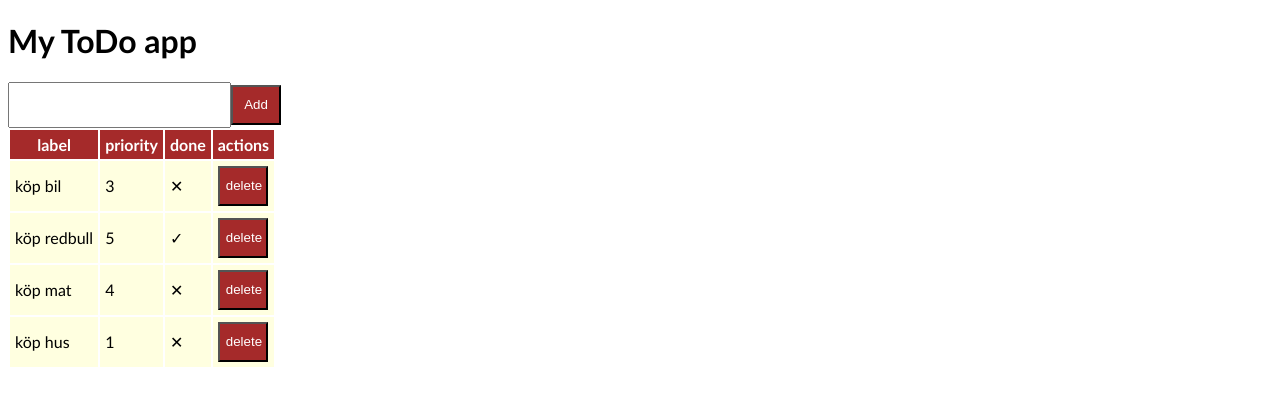
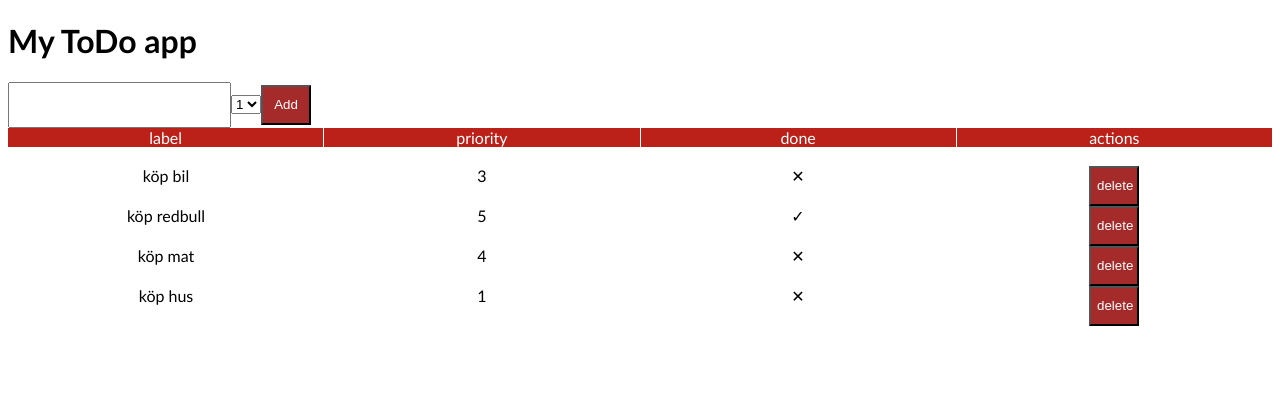
Before and after one commit to TE42018/ToDo-Jonatan, an Angular app: page / in a window 1280 px wide. Shown: the top 406 px of the page. Built offline with nearby package versions, Linux system fonts and the light colour scheme.

Commit message:
improved style with flex

```diff
--- a/src/app/app.component.html
+++ b/src/app/app.component.html
@@ -2,24 +2,35 @@
     {{title}}
 </h1>
 
-<input type="text" #newTodo />
-<button (click)="addTodo(newTodo.value); newTodo.value=''">Add</button>
+<div>
+    <input type="text" #newTodo />
+    <select>
+        <option *ngFor="let option of [1,2,3,4,5]">{{option}}</option>
+    </select>
+    <button (click)="addTodo(newTodo.value); newTodo.value=''">Add</button>
+</div>
 
-<table>
-    <tr>
-        <th>label</th>
-        <th>priority</th>
-        <th>done</th>
-        <th>actions</th>
-    </tr>
-    <tr *ngFor="let todo of todos">
-        <td>{{todo.label}}</td>
-        <td>{{todo.priority}}</td>
-        <td>{{todo.done ? '&#10003;' : '&#10005;'}}</td>
-        <td>
-            <button (click)="deleteTodo(todo)">delete</button>
-        </td>
-    </tr>
-</table>
+
+
+
+
+<div class="list-container">
+    <div class="row header">
+        <span class="item">label</span>
+        <span class="item">priority</span>
+        <span class="item">done</span>
+        <span class="item">actions</span>
+    </div> <br>
+    <div class="body">
+        <div *ngFor="let todo of todos" class="row">
+            <span class="item">{{todo.label}}</span>
+            <span class="item">{{todo.priority}}</span>
+            <span class="item">{{todo.done ? '&#10003;' : '&#10005;'}}</span>
+            <span class="item">
+                <button (click)="deleteTodo(todo)">delete</button>
+            </span>
+        </div>
+    </div>
+</div>
 
 <router-outlet></router-outlet>
--- a/src/app/app.component.scss
+++ b/src/app/app.component.scss
@@ -1,12 +1,3 @@
-td {
-background: lightyellow;
-padding: 5px;
-}
-th {
-    background: brown;
-    color: white;
-    padding: 5px;
-}
 input {
     height: 40px;
     width: 215px;
@@ -17,3 +8,36 @@ button {
     background: brown;
     color: white;
 }
+.list-container{
+    display: flex;
+  flex-direction: column;
+
+  .header {
+
+    background-color: #bb2019;
+
+    .item {
+
+      color: #fff;
+
+      &:not(:last-child) {
+        border-right: 1px solid #fff;
+      }
+    }
+  }
+
+  .row{
+    display: flex;
+    justify-content: space-between;
+
+    .item {
+        flex: 1;
+        text-align: center;
+
+    }
+  }
+  .body{
+      display: flex;
+      flex-direction: column;
+  }
+}
```
